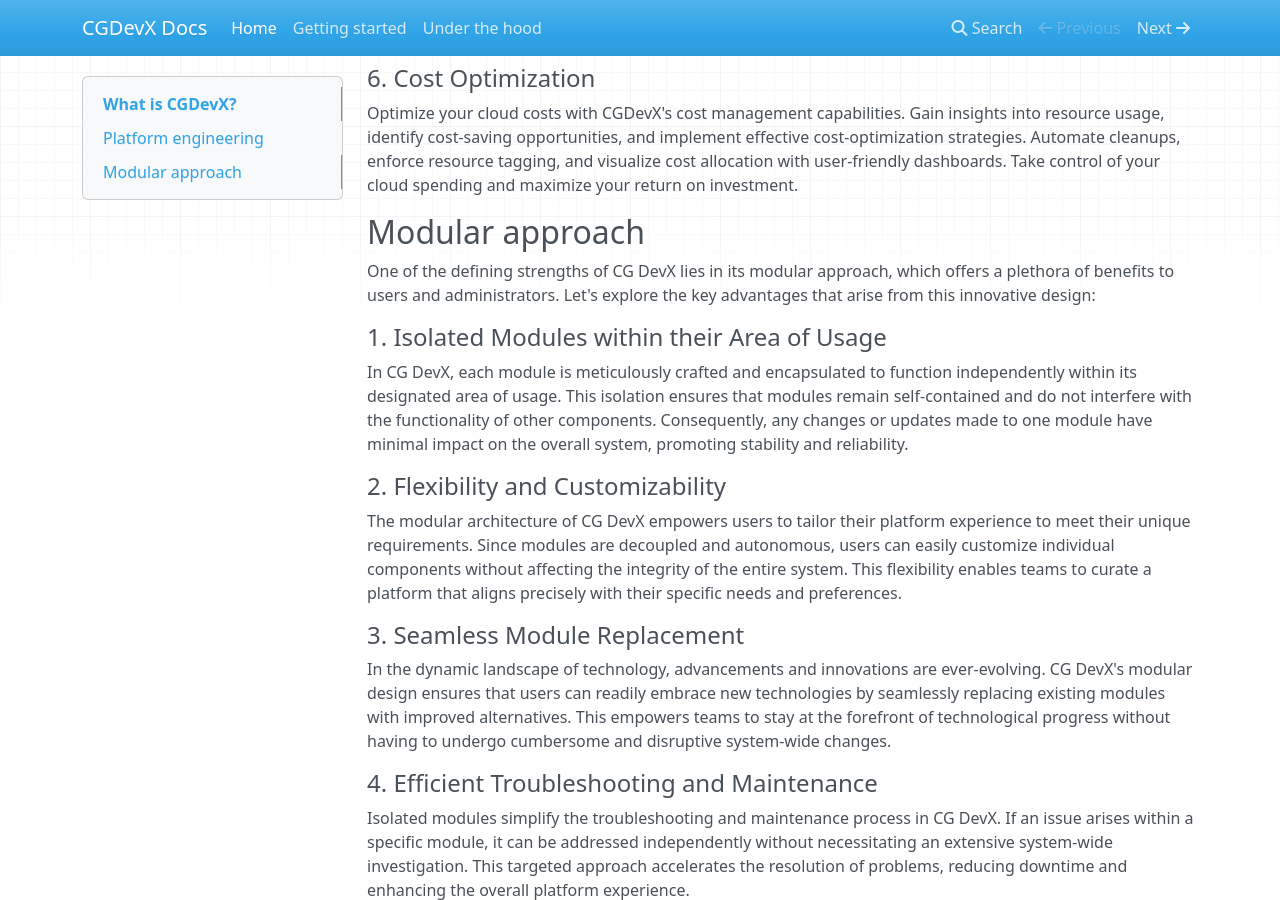
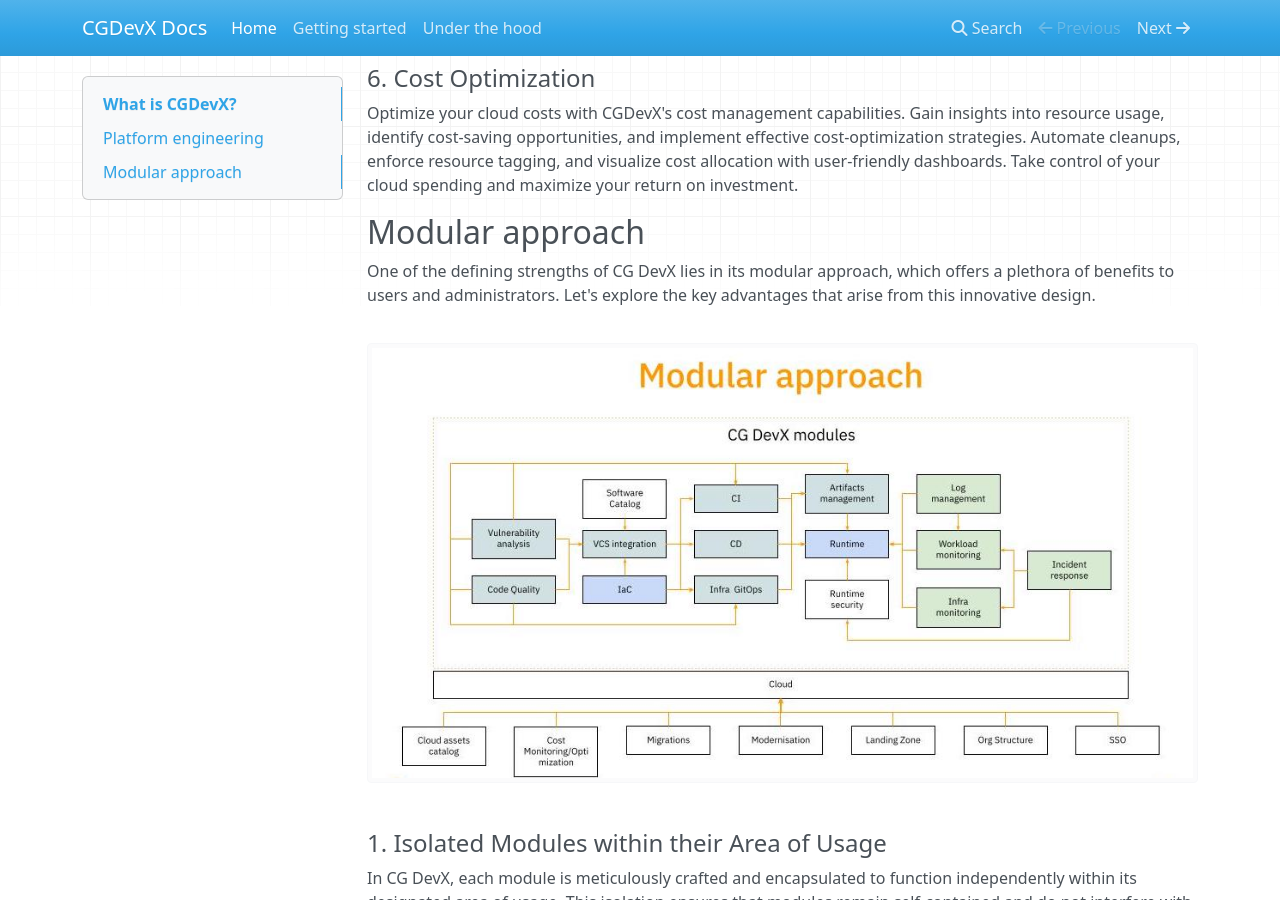
Before and after one commit to CloudGeometry/cg-devx-docs, an MkDocs documentation site: the page built from docs/home.md, in a window 1280 px wide and 900 px high, scrolled down 909 px. Built offline with MkDocs 1.6.1, drawn with Linux system fonts in a browser that asks for light colours; nearby versions of some CDN libraries.

Commit message:
CGDEVX-342: Home page refactoring

```diff
--- a/docs/home.md
+++ b/docs/home.md
@@ -28,7 +28,9 @@
 
 ## Modular approach
 
-One of the defining strengths of CG DevX lies in its modular approach, which offers a plethora of benefits to users and administrators. Let's explore the key advantages that arise from this innovative design:
+One of the defining strengths of CG DevX lies in its modular approach, which offers a plethora of benefits to users and administrators. Let's explore the key advantages that arise from this innovative design.
+
+![Screenshot](img/modular_approach.jpg)
 
 #### 1. Isolated Modules within their Area of Usage
 
```
Also changed, not shown: docs/img/modular_approach.jpg (added).
